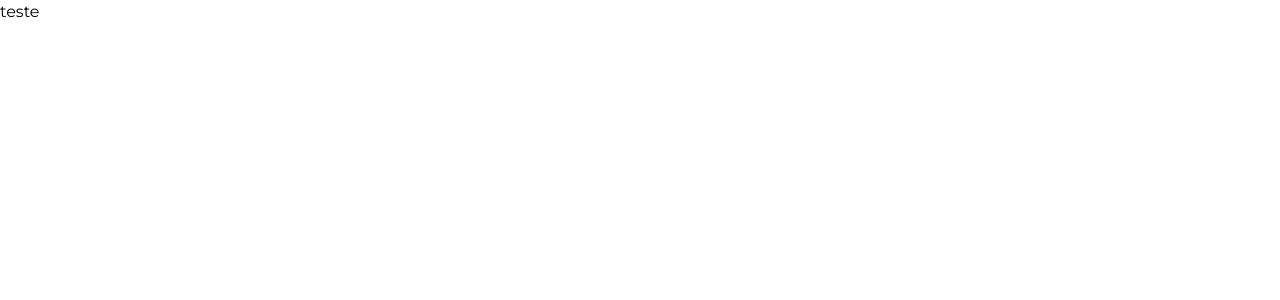
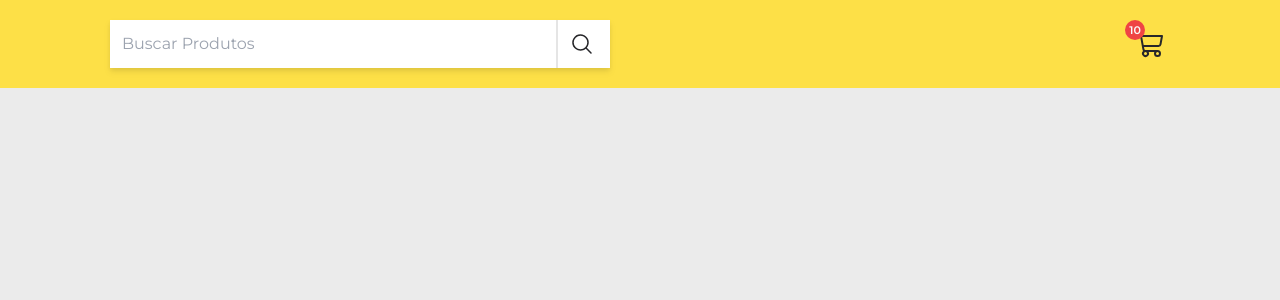
Before and after one commit to KayoSilva19/shopping-cart, a React (Vite) app: page / in a window 1280 px wide. Shown: the top 300 px of the page. Built offline with nearby package versions, Linux system fonts and the light colour scheme.

Commit message:
feat: header

```diff
--- a/src/App.jsx
+++ b/src/App.jsx
@@ -1,5 +1,13 @@
+import { Header } from './components/Header'
+import { Wrapper } from './components/Wrapper'
+
 function App() {
-  return <>teste</>
+  return (
+    <>
+      <Header />
+      <Wrapper></Wrapper>
+    </>
+  )
 }
 
 export default App
--- /dev/null
+++ b/src/components/CartButton/index.jsx
@@ -0,0 +1,15 @@
+import { ShoppingCart } from '@phosphor-icons/react'
+
+export function CartButton() {
+  return (
+    <button className="flex items-center justify-center p-1 text-zinc-800 relative">
+      <ShoppingCart size={32} />
+      <span className="absolute flex h-5 w-5 top-0 left-[-5px]">
+        <span className="animate-ping absolute inline-flex h-full w-full rounded-full bg-red-400 opacity-75"></span>
+        <span className="relative inline-flex rounded-full h-5 w-5 bg-red-500 items-center justify-center text-neutral-50 font-semibold text-[11px]  ">
+          10
+        </span>
+      </span>
+    </button>
+  )
+}
--- /dev/null
+++ b/src/components/Header/index.jsx
@@ -0,0 +1,14 @@
+import { MagnifyingGlass } from '@phosphor-icons/react'
+import { SearchBar } from '../SearchBar'
+import { CartButton } from '../CartButton'
+
+export function Header() {
+  return (
+    <header className="w-full bg-yellow-300">
+      <div className="max-w-[1100px] w-full m-[0_auto]  flex justify-between p-5">
+        <SearchBar />
+        <CartButton />
+      </div>
+    </header>
+  )
+}
--- /dev/null
+++ b/src/components/SearchBar/index.jsx
@@ -0,0 +1,24 @@
+import { MagnifyingGlass } from '@phosphor-icons/react'
+import { useState } from 'react'
+
+export function SearchBar() {
+  const [searchValue, setSearchValue] = useState('')
+  return (
+    <form className="max-w-[500px] w-full flex bg-white  gap-3  pr-4 justify-between drop-shadow-md">
+      <input
+        type="search"
+        placeholder="Buscar Produtos"
+        required
+        className="p-3 grow outline-none border-r-2 border-neutral-200"
+        value={searchValue}
+        onChange={(e) => setSearchValue(e.target.value)}
+      />
+      <button
+        type="submit"
+        className="flex items-center justify-center text-zinc-800"
+      >
+        <MagnifyingGlass size={24} />
+      </button>
+    </form>
+  )
+}
--- /dev/null
+++ b/src/components/Wrapper/index.jsx
@@ -0,0 +1,3 @@
+export function Wrapper({ children }) {
+  return <div>{children}</div>
+}
--- a/src/index.css
+++ b/src/index.css
@@ -5,5 +5,6 @@
 @layer base {
   html {
     font-family: "Montserrat", system-ui, sans-serif;
+    background-color: #ebebeb;
   }
 }
```
